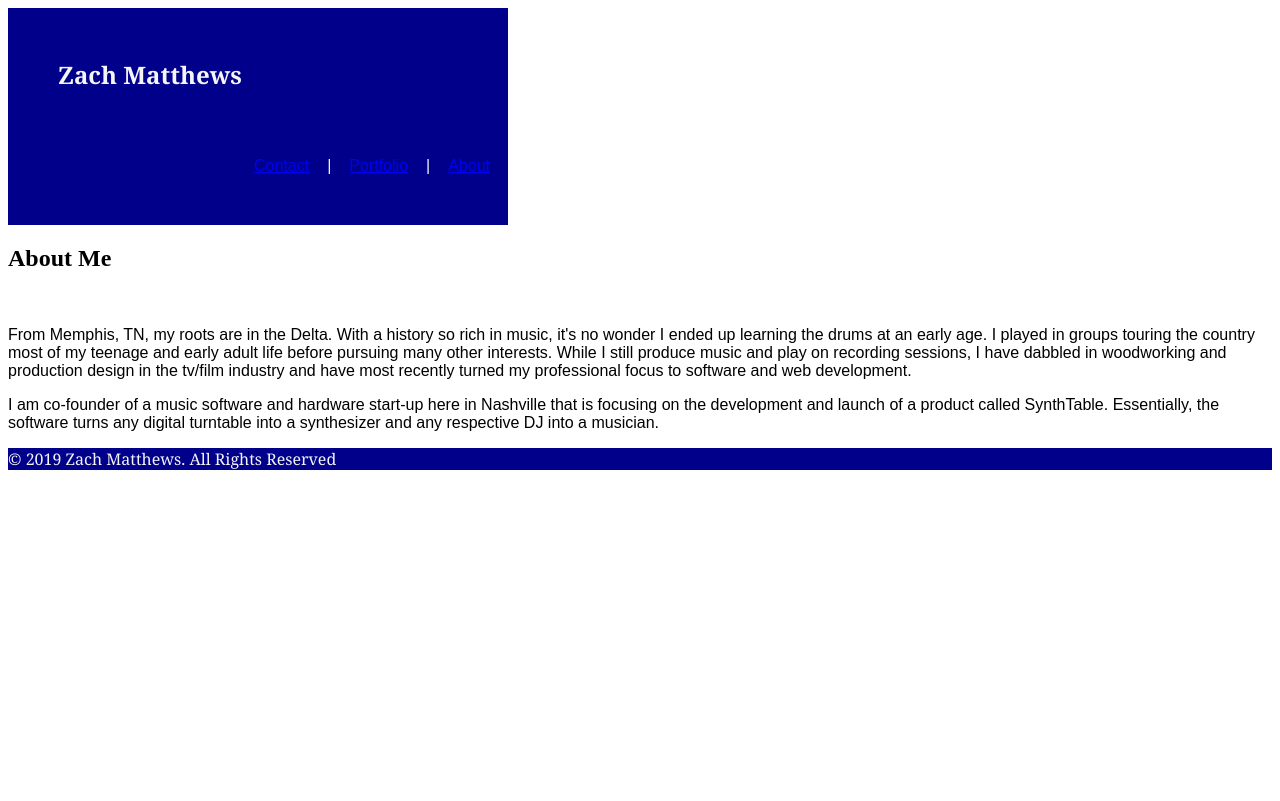
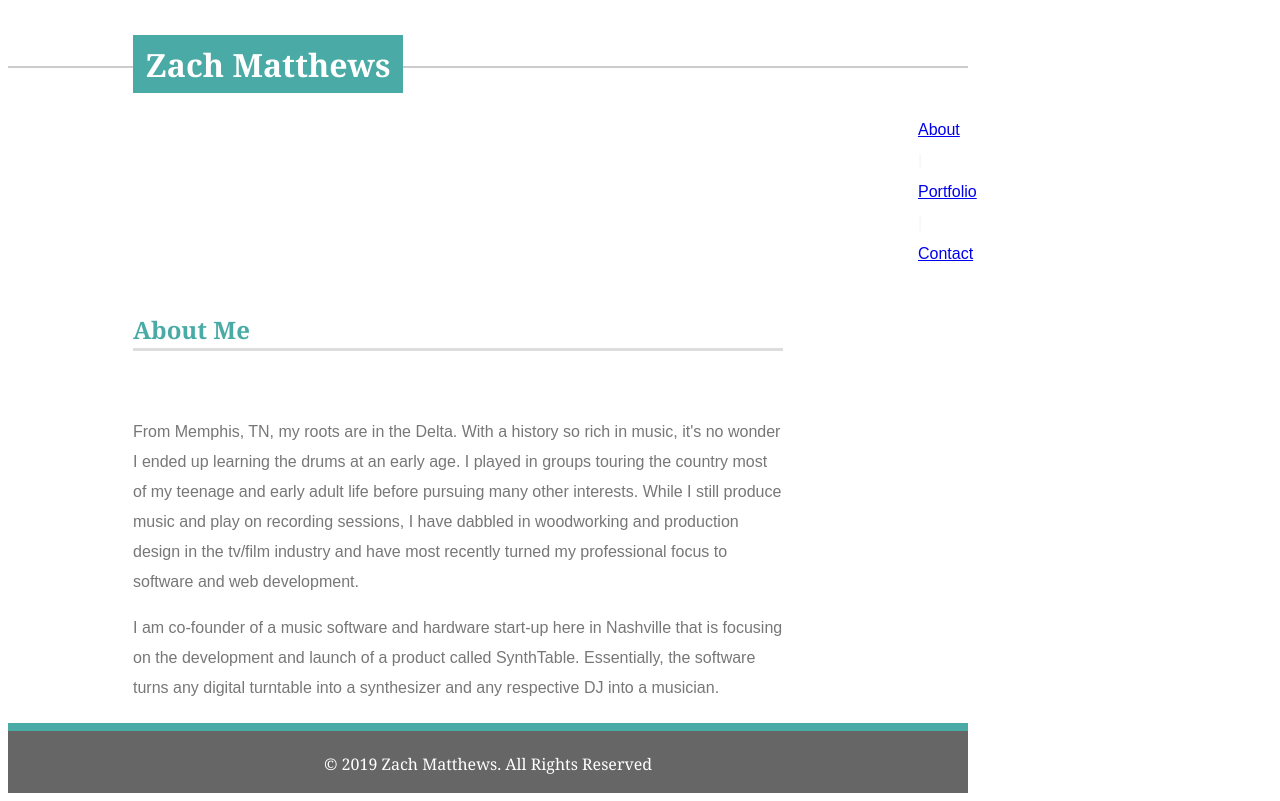
Before and after one commit to zmatthews33/Basic-Portfolio, a plain HTML site: page index.html in a window 1280 px wide. Drawn offline with Linux system fonts and the light colour scheme.

Commit message:
added addtl html and stlying for index pg

```diff
--- a/assets/css/style.css
+++ b/assets/css/style.css
@@ -1,49 +1,90 @@
-h1{ padding: 50px;
-
-    margin: auto;
+* {
+	box-sizing: border-box;
+  }
+h1{
+    background-color: #4aaaa5;
+    float: left;
+    width: 100%;
+    font-family: Georgia, 'Times New Roman', Times, serif;
+    font-size: 2em;
+    color: #ffffff;
+    border-bottom: none;
+    color: #ffffff;
+    height: 100%;
+    width: 270px;
+    margin-left: 125px;
+    margin-bottom: 0;
+    text-align: center;
+    font-weight: bold;
+    vertical-align: middle;
+    padding-top: 15px;
 }
-nav {
-width: auto;
-margin-bottom: 5px;
-width: 500px;
-overflow: auto;
-background: darkblue;
-color: whitesmoke;
-font-family:Georgia, 'Times New Roman', Times, serif
-}
-
-li {
-    margin: auto;
-    width: auto;
-    float: right;
-    color: whitesmoke;
-    display: inline;
-    font-family: "Arial", "Helvetica Neue", Helvetica, sans-serif;
-    font-size: 16px;
-    padding-right: 18px;
-    padding-bottom: 50px;
-}
-body {
-
-}
-
-h1 {
-    background: darkblue;
-    color: whitesmoke;
-    font-family:'Georgia', Times, Times New Roman, serif;
+h2 {
+    color: #4aaaa5;
+    border-bottom: 3px solid #dddddd;
+    font-family: Georgia, 'Times New Roman', Times, serif;
+    margin-top: 1px;
+    padding-bottom: 3px;
 }
 
 p {
     font-family: 'Arial', 'Helvetica Neue', Helvetica, sans-serif;
 }
 
+nav {
+    color: whitesmoke;
+    font-family: Georgia, 'Times New Roman', Times, serif;
+    margin-left: 870px;
+    padding-top: 30px;
+
+
+
+}
+
+li {
+    color: whitesmoke;
+    display: inline;
+    font-family: "Arial", "Helvetica Neue", Helvetica, sans-serif;
+    font-size: 16px;
+    display:inline;
+	padding-right: 18px;
+}
+
+body {
+        color: #777777;
+        font-family: 'Arial', 'Helvetica Neue', Helvetica, sans-serif;
+        line-height: 30px;
+        text-align: left;
+        width: 960px;
+}
+
 footer {
+    border-top: 8px solid #4aaaa5;
     position: sticky;
-    background: darkblue;
-    color: whitesmoke;
+    clear: both;
+    margin: 0 auto;
+    vertical-align: middle;
+    padding: 18px;
+    height: 70px;
+    background-color: #666666;
+    width: 100%;
+    border-bottom: none;
+    color: #ffffff;
+    text-align: center;
     font-family: Georgia, 'Times New Roman', Times, serif;
 }
 
-.logo
-.navbar
-.container
+#logo {
+    border-bottom: 2px solid #cccccc;
+    background-color: #ffffff;
+    height: 60px;
+}
+
+#bio {
+    position: relative;
+    text-align: left;
+    width: 650px;
+    top: 30px;
+    margin-left: 125px;
+    margin-bottom: 50px;
+}
--- a/index.html
+++ b/index.html
@@ -6,9 +6,10 @@
     <link rel="stylesheet" type="text/css" href="assets/css/style.css">
 </head>
 <body>
+                <section id="logo">
+                    <h1>Zach Matthews</h1>
+                </section>
                 <nav>
-                    <h1>Zach Matthews</h1>
-
                     <ul class="navbar">
                         <li><a href="index.html">About</a></li>
                         <li>|</li>
@@ -19,6 +20,7 @@
                 </nav>
 
                 <div class="container">
+                <section id="bio">
                     <h2>About Me</h2>
                     <img src="" alt="">
                     <p>
@@ -32,7 +34,7 @@
                     Essentially, the software turns any digital turntable into a synthesizer and any respective DJ into a musician.
 
                     </p>
-
+                </section>
 </div>
 </body>
 
```
Lines whose indentation alone changed are shown as unchanged.
